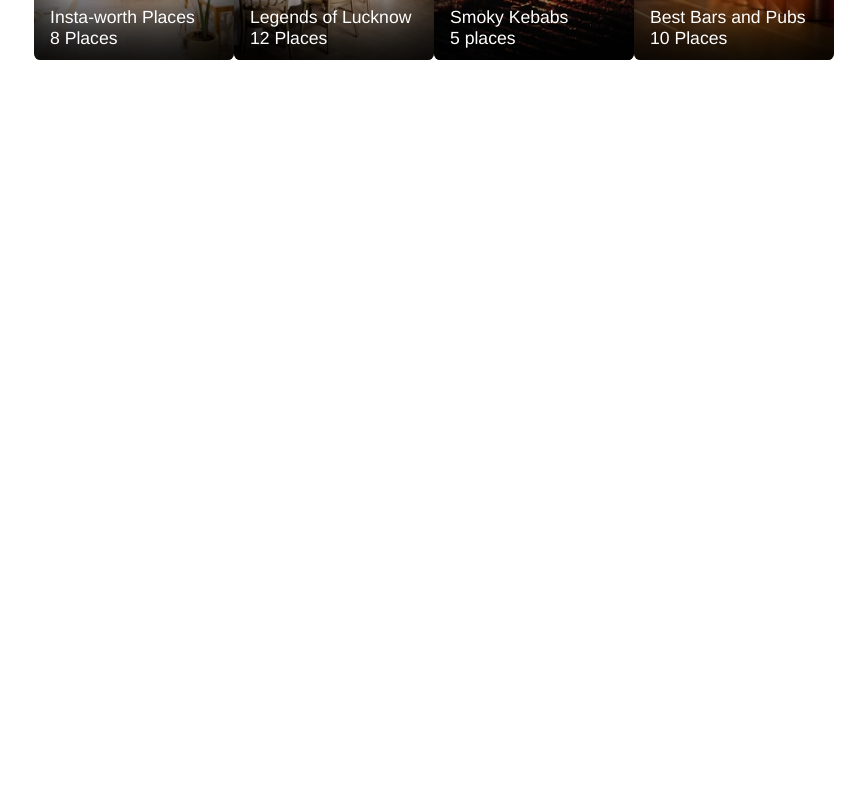
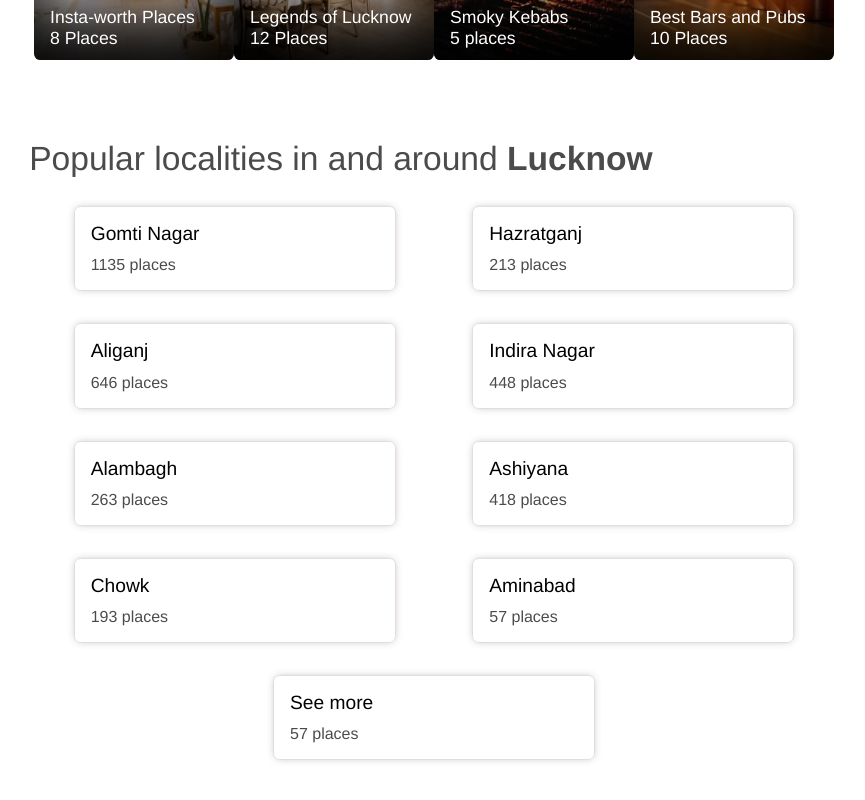
Before and after one commit to AbhiBajpaishek/zomato-clone, a React (Create React App) app: page / in a window 1280 px wide. Shown: the part 1110-1910 px from the top of the page, without its empty margins (206-1071 px from the left). Before the commit the page ends 1186 px from the top, so only its background shows below. Built offline with nearby package versions, Linux system fonts and the light colour scheme.

Commit message:
Locations cards added

```diff
--- a/src/App.tsx
+++ b/src/App.tsx
@@ -8,6 +8,7 @@ import card3 from 'assets/Card_3.avif';
 import { BrandHeader } from './components/brandHeader/brandHeader';
 import { Nav } from './components/nav/nav';
 import { Collections } from 'components/collections/Collections';
+import { Locations } from 'components/locations/Locations';
 
 const App: React.FC = () => (
   <div className="app">
@@ -35,6 +36,7 @@ const App: React.FC = () => (
         ></Card>
       </div>
       <Collections></Collections>
+      <Locations></Locations>
     </main>
   </div>
 );
--- /dev/null
+++ b/src/components/city-card/CityCard.css
@@ -0,0 +1,19 @@
+.city-card {
+  cursor: pointer;
+  width: 18rem;
+  padding: 1rem;
+  border-radius: 0.4rem;
+  box-shadow: 0px 0px 9px -2px #c6b3b3;
+  border: 1px double #dedede;
+}
+
+.city-card_city {
+  margin-block-start: 0;
+  margin-block-end: 0.7rem;
+  font-weight: 100;
+  font-size: 1.2rem;
+}
+
+.city-card_places {
+  opacity: 0.7;
+}
--- /dev/null
+++ b/src/components/city-card/CityCard.tsx
@@ -0,0 +1,11 @@
+import { City } from 'components/locations/Locations';
+import './CityCard.css';
+
+export const CityCard: React.FC<City> = (props: City) => {
+  return (
+    <div className="city-card">
+      <h4 className="city-card_city">{props.city}</h4>
+      <span className="city-card_places">{props.numberOfPlaces} places</span>
+    </div>
+  );
+};
--- /dev/null
+++ b/src/components/locations/Locations.css
@@ -0,0 +1,16 @@
+.locations {
+  margin: 4rem 14.7rem;
+}
+
+.locations-title {
+  font-weight: 100;
+  font-size: 2.1rem;
+  opacity: 0.7;
+}
+
+.city-cards {
+  display: flex;
+  flex-wrap: wrap;
+  justify-content: space-evenly;
+  gap: 2rem;
+}
--- /dev/null
+++ b/src/components/locations/Locations.tsx
@@ -0,0 +1,35 @@
+import { CityCard } from 'components/city-card/CityCard';
+import './Locations.css';
+
+export type City = { city: string; numberOfPlaces: number };
+
+const cityList: City[] = [
+  { city: 'Gomti Nagar', numberOfPlaces: 1135 },
+  { city: 'Hazratganj', numberOfPlaces: 213 },
+  { city: 'Aliganj', numberOfPlaces: 646 },
+  { city: 'Indira Nagar', numberOfPlaces: 448 },
+  { city: 'Alambagh', numberOfPlaces: 263 },
+  { city: 'Ashiyana', numberOfPlaces: 418 },
+  { city: 'Chowk', numberOfPlaces: 193 },
+  { city: 'Aminabad', numberOfPlaces: 57 },
+  { city: 'See more', numberOfPlaces: 57 },
+];
+
+export const Locations: React.FC = () => {
+  return (
+    <div className="locations">
+      <h2 className="locations-title">
+        Popular localities in and around <b>Lucknow</b>
+      </h2>
+      <div className="city-cards">
+        {cityList.map((city: City) => (
+          <CityCard
+            key={city.numberOfPlaces}
+            city={city.city}
+            numberOfPlaces={city.numberOfPlaces}
+          ></CityCard>
+        ))}
+      </div>
+    </div>
+  );
+};
```
